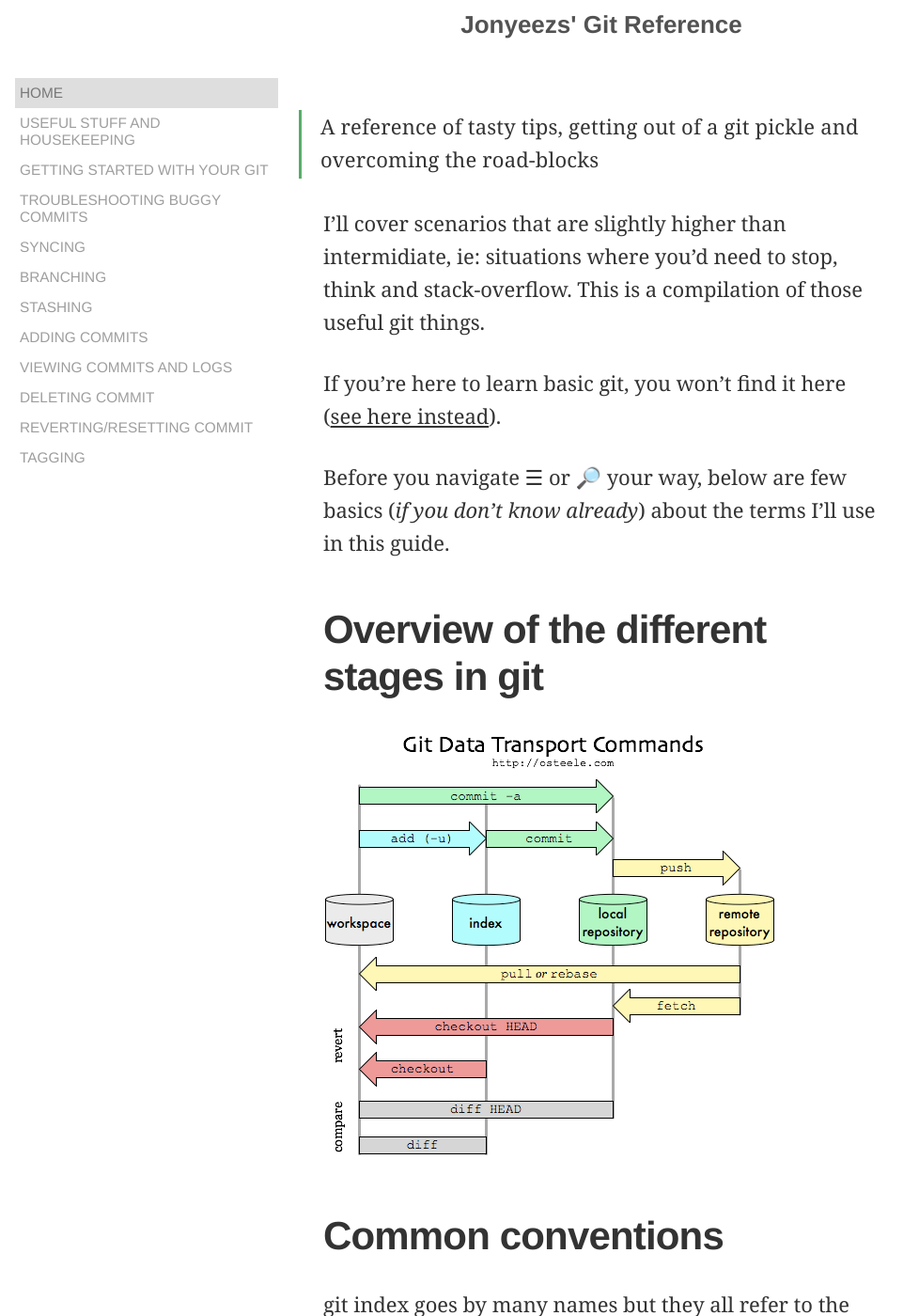
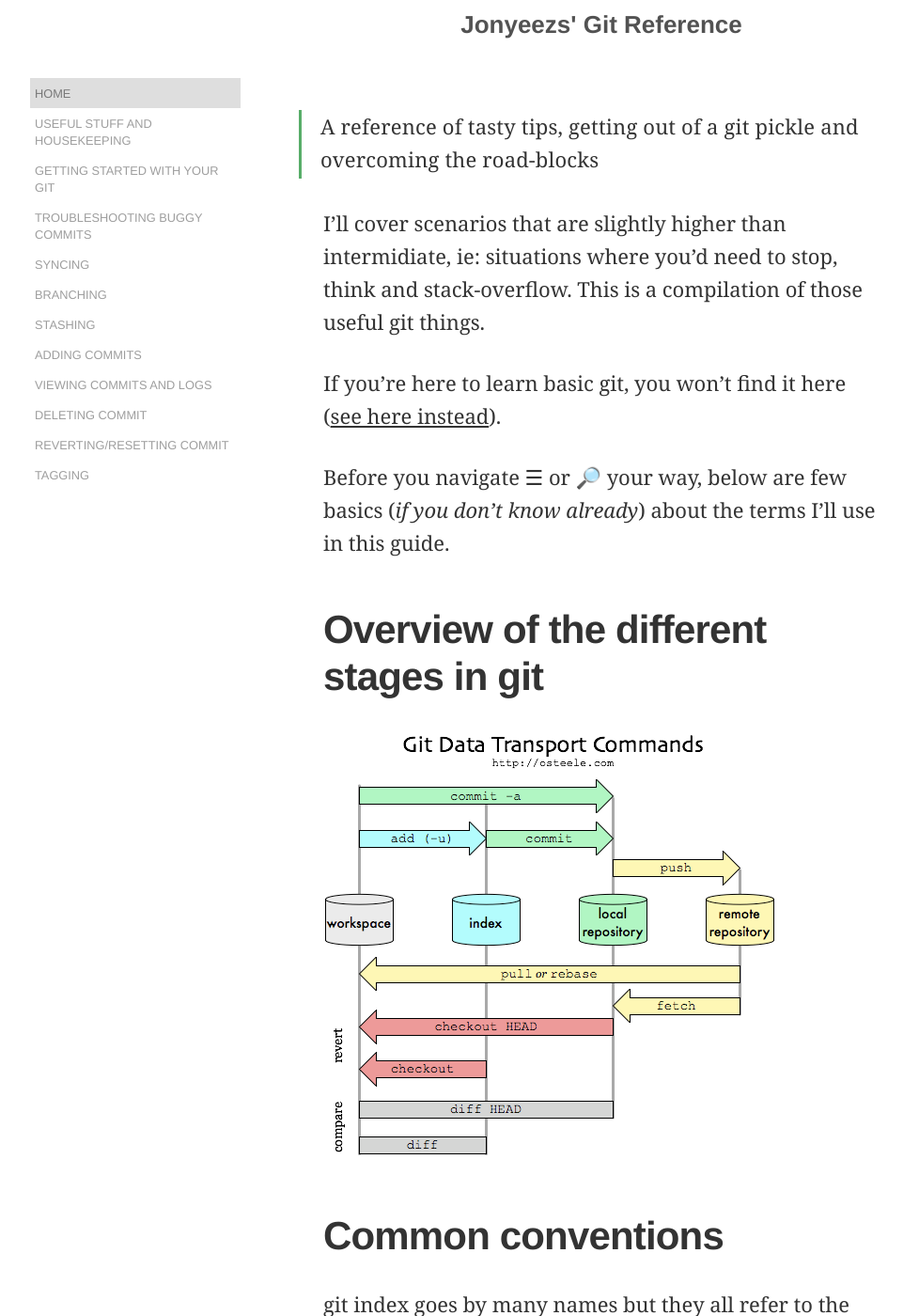
Before and after one commit to jonyeezs/gitreference, a Jekyll site: the page built from index.html, in a window 1280 px wide and 1400 px high. Shown: the whole window at 94% size, without its empty margins (0-978 px from the left). Built offline with Jekyll 4.4.1, drawn with Linux system fonts in a browser that asks for light colours.

Commit message:
:art: Reorganize sidebar slightly
(lol no idea what i'm doing here)

```diff
--- a/_includes/sidebar.html
+++ b/_includes/sidebar.html
@@ -1,4 +1,5 @@
-<aside class="stick-it scrollable scrollbar">
+<div class="sidebar-container expand-on-hover">
+    <aside class="stick-it scroll-container scrollable scrollbar">
         <nav class="sidebar-nav">
             <ul class="non-decorated-list">
                 {% assign sorted_pages = site.html_pages | sort:"order" %}
@@ -20,3 +21,4 @@
                 </ul>
             </nav>
         </aside>
+</div>
--- /dev/null
+++ b/_sass/variables.scss
@@ -0,0 +1,20 @@
+$rs: 16px;
+$content-width: 980px;
+
+$font-serif: Georgia, Cambria, "Times New Roman", Times, 'Lora', serif;
+$font-sans: "Helvetica Neue", 'Open Sans', Arial, Helvetica, sans-serif;
+$title-size: 36px;
+
+$article-layout-grid: (
+  columns: 1,
+  gutter: $rs,
+  media: '(max-width: #{$content-width})'
+);
+
+$article-layout-grid--wide: (
+  columns: 8,
+  gutter: 2rem,
+  media: '(min-width: #{$content-width})'
+);
+
+$grey: #c4c4c4;
--- a/stylesheets/base.scss
+++ b/stylesheets/base.scss
@@ -5,23 +5,7 @@
 @import "bourbon/bourbon";
 @import "neat/neat";
 
-$rs: 16px;
-$content-width: 980px;
-
-$font-serif: Georgia,Cambria,"Times New Roman",Times,'Lora', serif;
-$font-sans: "Helvetica Neue", 'Open Sans', Arial, Helvetica, sans-serif;
-$title-size: 36px;
-
-$article-layout-grid: (
-  columns: 1,
-  gutter: $rs,
-);
-
-$article-layout-grid--wide: (
-  columns: 8,
-  gutter: 2rem,
-  media: '(min-width: #{$content-width})',
-);
+@import "variables";
 
 @mixin respond-to($breakpoint) {
   @media only screen and (max-width: $breakpoint + px) {
@@ -93,26 +77,26 @@ img {
 
 .main-grid {
   @include grid-container;
-  max-width: 1631px;
 }
 
 .sidebar {
-  @include grid-column(1, $article-layout-grid);
-
   @media only screen and (max-width: $content-width) {
     display: none;
+  }
+
+  @include grid-media($article-layout-grid) {
+    @include grid-column(1);
   }
 
   @include grid-media($article-layout-grid--wide) {
     @include grid-column(2);
   }
-
-  margin-left: 1rem!important;
-  margin-right: 1rem!important;
 }
 
 .content {
-  @include grid-column(1, $article-layout-grid);
+  @include grid-media($article-layout-grid) {
+    @include grid-column(1);
+  }
 
   @include grid-media($article-layout-grid--wide) {
       @include grid-column(4);
--- a/stylesheets/sidebar.scss
+++ b/stylesheets/sidebar.scss
@@ -2,8 +2,18 @@
 # this ensures Jekyll reads the file to be transformed into CSS later
 # only Main files contain this front matter, not partials.
 ---
+@import "variables";
 
-$grey: #c4c4c4;
+.sidebar-container {
+    width: 80%;
+    @media only screen and (max-width: $content-width) {
+        box-sizing: border-box;
+    }
+
+    @media only screen and (max-width: $content-width) {
+      display: none;
+    }
+}
 
 .stick-it {
     height: 100vh;
@@ -76,7 +86,7 @@ ul.non-decorated-list {
 }
 
 .text-content {
-    font-size: 1.2vw;
+    font-size: calc(1em - 20%);
     color: darken($grey, 15%);
     text-align: left;
     text-transform: uppercase;
```
Lines whose indentation alone changed are shown as unchanged.
